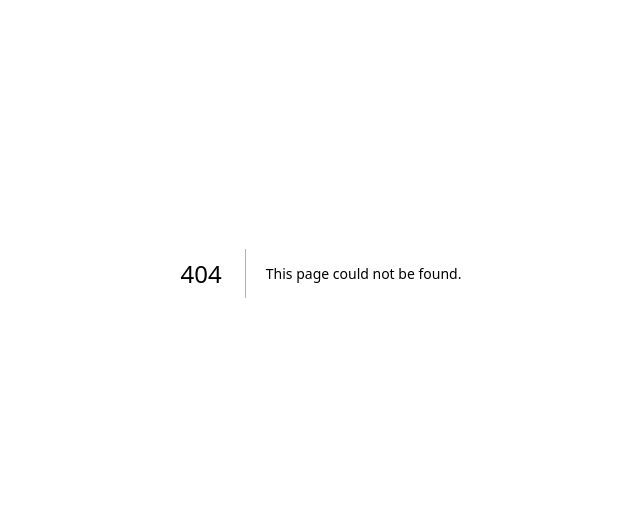
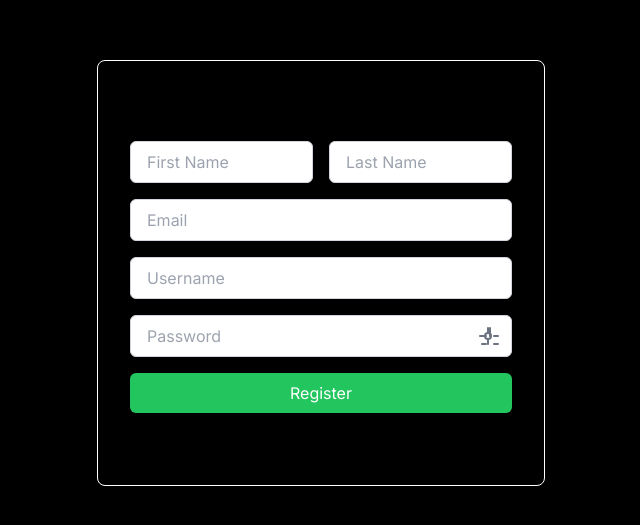
Before and after one commit to IAmRiteshKoushik/coderev-web, a Next.js app: page /register in a window 1280 px wide. Before the commit this address had no page. Shown: the part 127-652 px from the top of the page, without its empty margins (319-959 px from the left). Built offline with nearby package versions, Linux system fonts and the light colour scheme.

Commit message:
Added login and registration page

```diff
--- a/package.json
+++ b/package.json
@@ -9,6 +9,10 @@
     "lint": "next lint"
   },
   "dependencies": {
+    "@emotion/react": "^11.11.4",
+    "@emotion/styled": "^11.11.0",
+    "@mui/joy": "^5.0.0-beta.32",
+    "@mui/material": "^5.15.14",
     "next": "14.1.0",
     "react": "^18",
     "react-dom": "^18"
--- /dev/null
+++ b/src/app/login/page.tsx
@@ -0,0 +1,97 @@
+"use client"
+import { useState } from 'react';
+
+const Login = () => {
+  const [showPassword, setShowPassword] = useState(false);
+  const [username, setUsername] = useState('');
+  const [password, setPassword] = useState('');
+
+  const handleLogin = () => {
+    // Implement your login logic here
+    console.log('Logging in with:', username, password);
+  };
+
+  return (
+    <div className="bg-black min-h-screen flex items-center justify-center">
+      <div className="bg-black max-w-md w-full p-8 rounded-lg shadow-md border border-white space-y-4">
+        <h2 className="text-2xl font-semibold text-center">Login</h2>
+        <div>
+          <input
+            type="text"
+            placeholder="Username"
+            className="w-full px-4 py-2 rounded-md border border-gray-300 focus:outline-none focus:border-green-500"
+            value={username}
+            onChange={(e) => setUsername(e.target.value)}
+          />
+        </div>
+        <div className="relative">
+          <input
+            type={showPassword ? 'text' : 'password'}
+            placeholder="Password"
+            className="w-full px-4 py-2 rounded-md border border-gray-300 focus:outline-none focus:border-green-500"
+            value={password}
+            onChange={(e) => setPassword(e.target.value)}
+          />
+          <button
+            className="absolute inset-y-0 right-0 flex items-center px-3 text-gray-500 focus:outline-none"
+            onClick={() => setShowPassword(!showPassword)}
+          >
+            {showPassword ? (
+              <svg
+                xmlns="http://www.w3.org/2000/svg"
+                className="h-6 w-6"
+                fill="none"
+                viewBox="0 0 24 24"
+                stroke="currentColor"
+              >
+                <path
+                  strokeLinecap="round"
+                  strokeLinejoin="round"
+                  strokeWidth={2}
+                  d="M6 18L18 6M6 6l12 12"
+                />
+              </svg>
+            ) : (
+              <svg
+                xmlns="http://www.w3.org/2000/svg"
+                className="h-6 w-6"
+                fill="none"
+                viewBox="0 0 24 24"
+                stroke="currentColor"
+              >
+                <path
+                  strokeLinecap="round"
+                  strokeLinejoin="round"
+                  strokeWidth={2}
+                  d="M15 12a3 3 0 11-6 0 3 3 0 016 0z"
+                />
+                <path
+                  strokeLinecap="round"
+                  strokeLinejoin="round"
+                  strokeWidth={2}
+                  d="M12 4v.01M12 8V4v4zm0 8v4v-4zm-6 4h4-4zm12 0h4-4zm-8-8H4h4zm12 0h-4 4zm-8 0v-4 4zm0-8V4v4z"
+                />
+              </svg>
+            )}
+          </button>
+        </div>
+        <button
+          className="w-full bg-green-500 text-white py-2 rounded-md hover:bg-green-600 font-bold focus:outline-none"
+          onClick={handleLogin}
+        >
+          Login
+        </button>
+        <div className="text-center">
+          <p>
+            Don't have an account already? <a href="/register">Register</a>
+          </p>
+          <p>
+            <a href="#">Forgot password?</a>
+          </p>
+        </div>
+      </div>
+    </div>
+  );
+};
+
+export default Login;
--- /dev/null
+++ b/src/app/register/page.tsx
@@ -0,0 +1,124 @@
+"use client"
+import { useState } from 'react';
+
+const Register = () => {
+  const [showPassword, setShowPassword] = useState(false);
+  const [firstName, setFirstName] = useState('');
+  const [lastName, setLastName] = useState('');
+  const [email, setEmail] = useState('');
+  const [username, setUsername] = useState('');
+  const [password, setPassword] = useState('');
+
+  const handleRegister = () => {
+    // Implement your registration logic here
+    console.log('Registering with:', firstName, lastName, email, username, password);
+    // After successful registration, you can redirect the user to the login page
+    window.location.href = '/login';
+  };
+
+  return (
+    <div className="bg-black min-h-screen flex items-center justify-center">
+      <div className="max-w-md w-full p-8 bg-black rounded-lg shadow-md border border-white space-y-4">
+        <h2 className="text-2xl font-semibold text-center">Register</h2>
+        <div className="grid grid-cols-2 gap-4">
+          <input
+            type="text"
+            placeholder="First Name"
+            className="w-full px-4 py-2 rounded-md border border-gray-300 focus:outline-none focus:border-green-500"
+            value={firstName}
+            onChange={(e) => setFirstName(e.target.value)}
+          />
+          <input
+            type="text"
+            placeholder="Last Name"
+            className="w-full px-4 py-2 rounded-md border border-gray-300 focus:outline-none focus:border-green-500"
+            value={lastName}
+            onChange={(e) => setLastName(e.target.value)}
+          />
+        </div>
+        <div>
+          <input
+            type="email"
+            placeholder="Email"
+            className="w-full px-4 py-2 rounded-md border border-gray-300 focus:outline-none focus:border-green-500"
+            value={email}
+            onChange={(e) => setEmail(e.target.value)}
+          />
+        </div>
+        <div>
+          <input
+            type="text"
+            placeholder="Username"
+            className="w-full px-4 py-2 rounded-md border border-gray-300 focus:outline-none focus:border-green-500"
+            value={username}
+            onChange={(e) => setUsername(e.target.value)}
+          />
+        </div>
+        <div className="relative">
+          <input
+            type={showPassword ? 'text' : 'password'}
+            placeholder="Password"
+            className="w-full px-4 py-2 rounded-md border border-gray-300 focus:outline-none focus:border-green-500"
+            value={password}
+            onChange={(e) => setPassword(e.target.value)}
+          />
+          <button
+            className="absolute inset-y-0 right-0 flex items-center px-3 text-gray-500 focus:outline-none"
+            onClick={() => setShowPassword(!showPassword)}
+          >
+            {showPassword ? (
+              <svg
+                xmlns="http://www.w3.org/2000/svg"
+                className="h-6 w-6"
+                fill="none"
+                viewBox="0 0 24 24"
+                stroke="currentColor"
+              >
+                <path
+                  strokeLinecap="round"
+                  strokeLinejoin="round"
+                  strokeWidth={2}
+                  d="M6 18L18 6M6 6l12 12"
+                />
+              </svg>
+            ) : (
+              <svg
+                xmlns="http://www.w3.org/2000/svg"
+                className="h-6 w-6"
+                fill="none"
+                viewBox="0 0 24 24"
+                stroke="currentColor"
+              >
+                <path
+                  strokeLinecap="round"
+                  strokeLinejoin="round"
+                  strokeWidth={2}
+                  d="M15 12a3 3 0 11-6 0 3 3 0 016 0z"
+                />
+                <path
+                  strokeLinecap="round"
+                  strokeLinejoin="round"
+                  strokeWidth={2}
+                  d="M12 4v.01M12 8V4v4zm0 8v4v-4zm-6 4h4-4zm12 0h4-4zm-8-8H4h4zm12 0h-4 4zm-8 0v-4 4zm0-8V4v4z"
+                />
+              </svg>
+            )}
+          </button>
+        </div>
+        <button
+          className="w-full bg-green-500 text-white py-2 rounded-md hover:bg-green-600 focus:outline-none"
+          onClick={handleRegister}
+        >
+          Register
+        </button>
+        <div className="text-center">
+          <p>
+            Already have an account? <a href="/login">Login</a>
+          </p>
+        </div>
+      </div>
+    </div>
+  );
+};
+
+export default Register;
```
Also changed, not shown: 1 other file (tests, documents, lock files or other folders).
